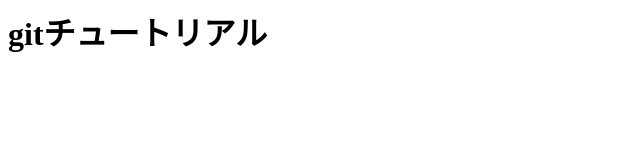
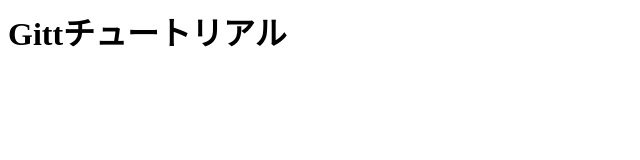
Before and after one commit to sakio318/git_tutorial, a plain HTML site: page index.html in a window 1280 px wide. Shown: the whole page, without its empty margins (0-640 px from the left). Drawn offline with Linux system fonts and the light colour scheme.

Commit message:
initial committed

```diff
--- a/index.html
+++ b/index.html
@@ -1 +1 @@
-<h1>gitチュートリアル</h1>
+<h1>Gittチュートリアル</h1>
```
